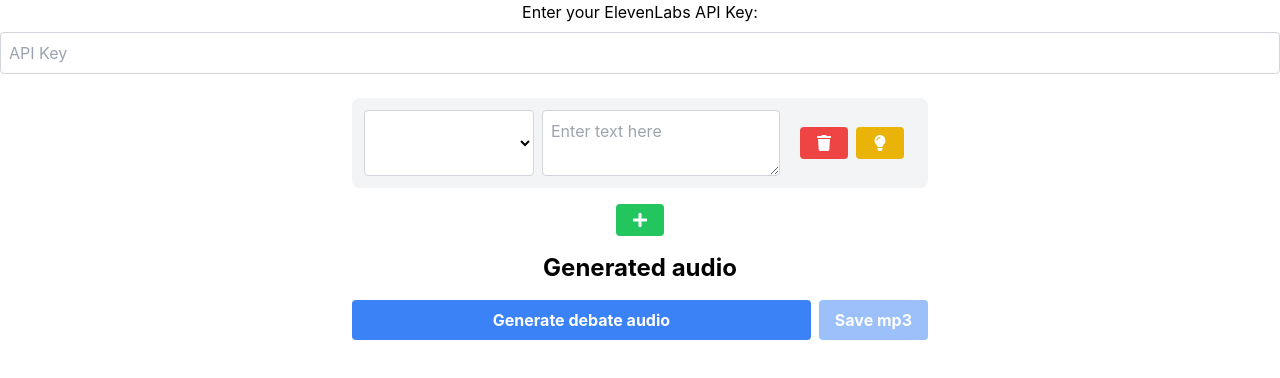
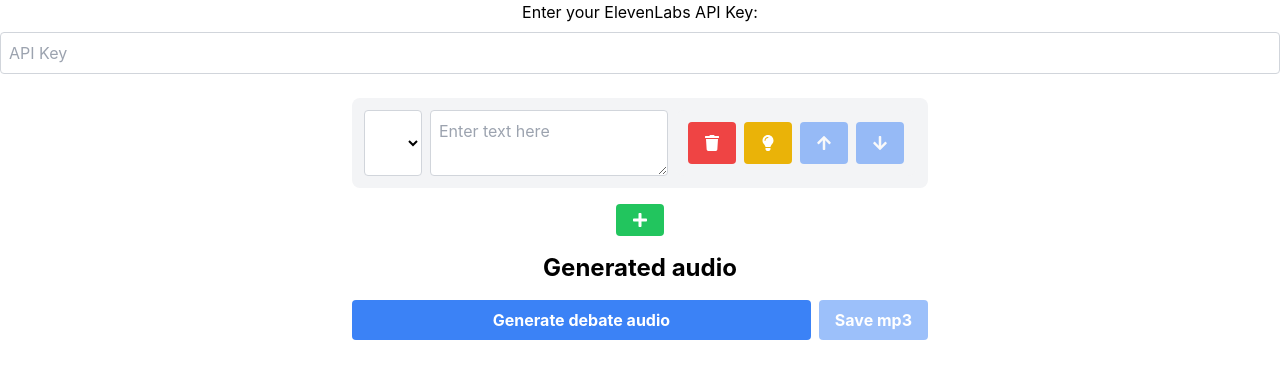
Before and after one commit to szulcmaciej/debater, a React (Create React App) app: page / in a window 1280 px wide. Both pictures are taken after a click on the button 640 px from the left and 114 px from the top of the page. Shown: the top 378 px of the page. Built offline with nearby package versions, Linux system fonts and the light colour scheme.

Commit message:
Add moveStatementUp and moveStatementDown functions

```diff
--- a/src/components/DialogCreation.js
+++ b/src/components/DialogCreation.js
@@ -1,5 +1,5 @@
 import React, { useState, useRef, useEffect } from 'react';
-import { FaTrash, FaRedo, FaLightbulb, FaPlus } from 'react-icons/fa';
+import { FaTrash, FaRedo, FaLightbulb, FaPlus, FaArrowUp, FaArrowDown } from 'react-icons/fa';
 import { elevenTextToSpeech, concatenateStatementsAudio } from '../api/audio';
 
 const DialogCreation = ({ speakers, apiKey }) => {
@@ -21,6 +21,26 @@
     const removeStatement = (index) => {
         const updatedDialog = [...dialog];
         updatedDialog.splice(index, 1);
+        setDialog(updatedDialog);
+    };
+
+    const moveStatementUp = (index) => {
+        if (index === 0) return; // Can't move the first statement up
+
+        const updatedDialog = [...dialog];
+        const temp = updatedDialog[index];
+        updatedDialog[index] = updatedDialog[index - 1];
+        updatedDialog[index - 1] = temp;
+        setDialog(updatedDialog);
+    };
+
+    const moveStatementDown = (index) => {
+        if (index === dialog.length - 1) return; // Can't move the last statement down
+
+        const updatedDialog = [...dialog];
+        const temp = updatedDialog[index];
+        updatedDialog[index] = updatedDialog[index + 1];
+        updatedDialog[index + 1] = temp;
         setDialog(updatedDialog);
     };
 
@@ -114,7 +134,7 @@
                                 placeholder="Enter text here"
                                 rows={2}
                             />
-                            <div className="flex flex-row items-center space-y-0 space-x-2 bg-gray-100 p-3 rounded-lg">
+                            <div className="flex flex-row justify-center space-y-0 space-x-2 bg-gray-100 p-3 rounded-lg">
                                 <button
                                     className="bg-red-500 hover:bg-red-700 text-white font-bold py-2 px-4 rounded"
                                     onClick={() => removeStatement(index)}>
@@ -125,6 +145,20 @@
                                     onClick={() => generateAudioForStatement(index)}
                                     title={statement.text === statement.prevText ? 'Regenerate Audio' : 'Generate Audio'}>
                                     {statement.text === statement.prevText ? <FaRedo /> : <FaLightbulb />}
+                                </button>
+                                <button
+                                    className={`bg-blue-500 hover:bg-blue-700 text-white font-bold py-2 px-4 rounded ${index === 0 ? ' opacity-50 cursor-not-allowed' : ''}`}
+                                    onClick={() => moveStatementUp(index)}
+                                    disabled={index === 0}
+                                    >
+                                    <FaArrowUp />
+                                </button>
+                                <button
+                                    className={`bg-blue-500 hover:bg-blue-700 text-white font-bold py-2 px-4 rounded ${index === dialog.length - 1 ? ' opacity-50 cursor-not-allowed' : ''}`}
+                                    onClick={() => moveStatementDown(index)}
+                                    disabled={index === dialog.length - 1}
+                                    >
+                                    <FaArrowDown />
                                 </button>
                             </div>
                         </div>
```
